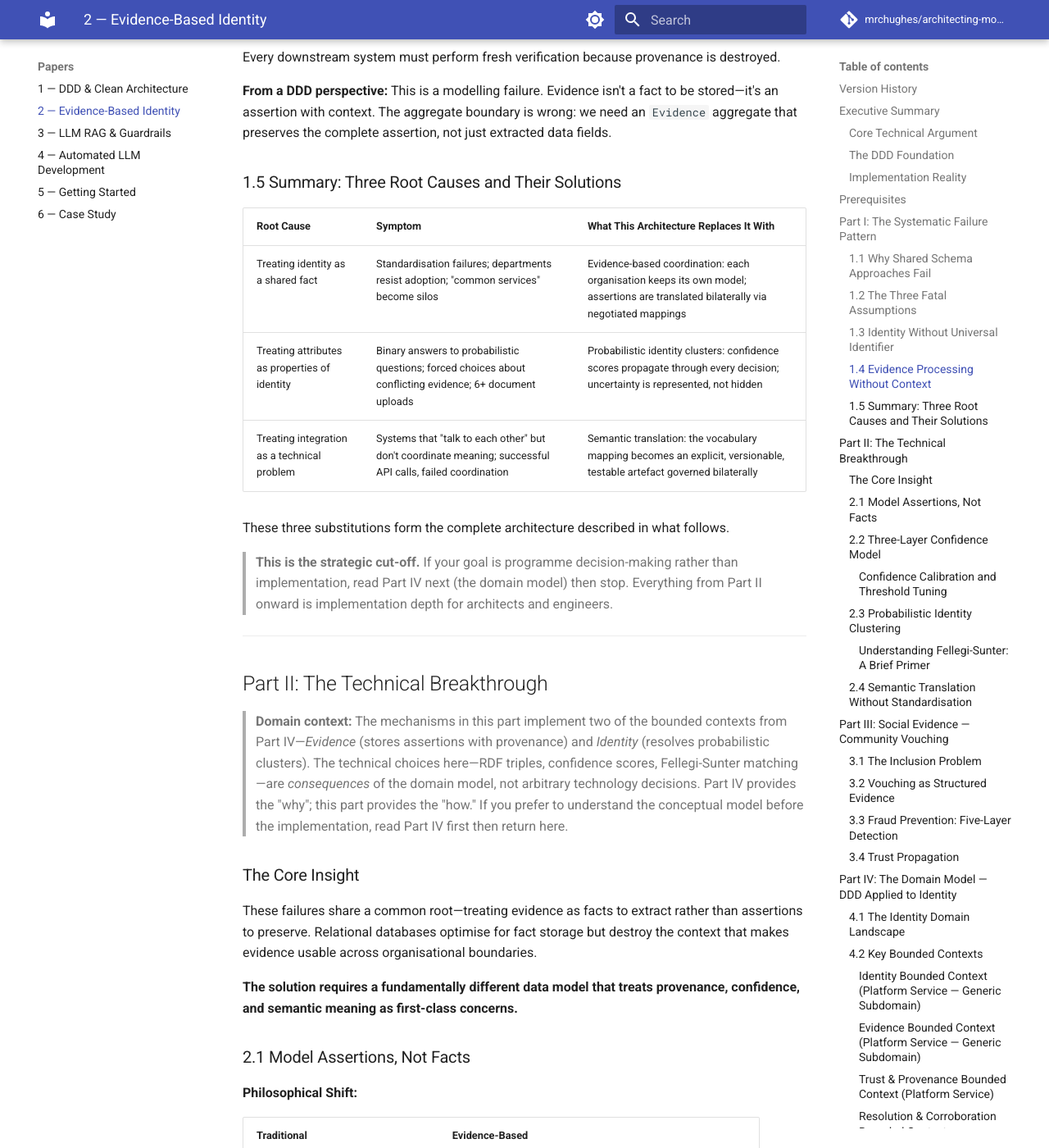
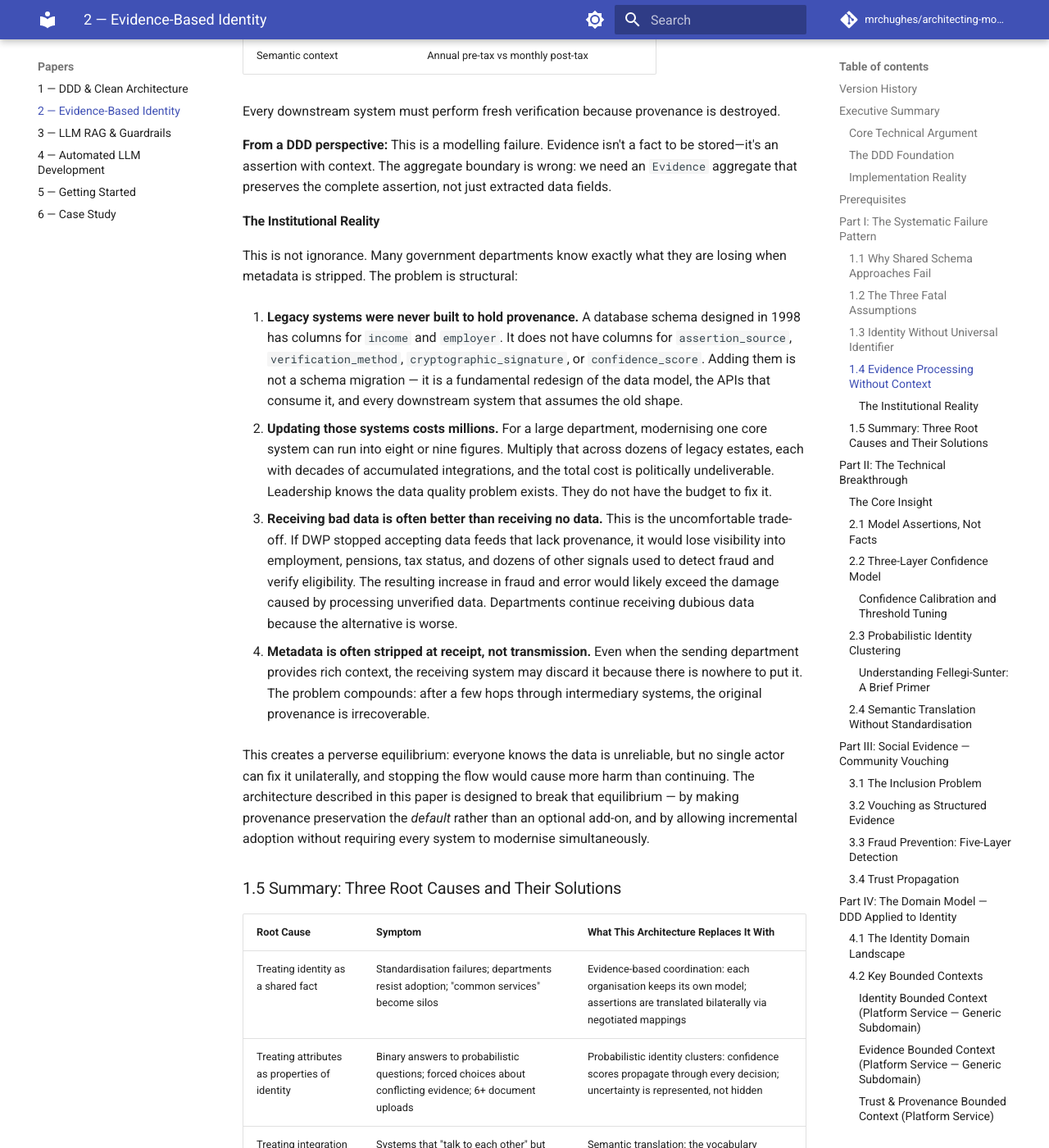
Before and after one commit to mrchughes/architecting-modern-government-services, an MkDocs documentation site: the page built from docs/Paper_2_Evidence_Based_Identity.md, in a window 1280 px wide and 1400 px high, scrolled down 6228 px. Shown: the whole window at 82% size. Built offline with MkDocs 1.6.1 and Material for MkDocs 9.7.7, drawn with Linux system fonts in a browser that asks for light colours; comment, search, counter and statistics services are not loaded; some of the changed text lies outside the part shown.

Commit message:
Add 'The Institutional Reality' subsection to Paper 2 §1.4
- Explains why metadata stripping persists: legacy systems, cost barriers
- Covers the perverse equilibrium of bad data vs no data
- Links to architecture as the solution that breaks the equilibrium

```diff
--- a/docs/Paper_2_Evidence_Based_Identity.md
+++ b/docs/Paper_2_Evidence_Based_Identity.md
@@ -14,6 +14,7 @@
 |---------|------|--------|
 | 1.0 | Feb 2026 | Initial release |
 | 1.1 | Feb 2026 | Added Fellegi-Sunter primer, confidence calibration section, Mermaid diagrams |
+| 1.2 | Mar 2026 | Added §1.4 "The Institutional Reality" — why metadata stripping persists despite known costs; the perverse equilibrium of bad data vs no data |
 
 ---
 
@@ -169,6 +170,20 @@ The database has stripped away everything that makes evidence usable:
 Every downstream system must perform fresh verification because provenance is destroyed.
 
 **From a DDD perspective:** This is a modelling failure. Evidence isn't a fact to be stored—it's an assertion with context. The aggregate boundary is wrong: we need an `Evidence` aggregate that preserves the complete assertion, not just extracted data fields.
+
+#### The Institutional Reality
+
+This is not ignorance. Many government departments know exactly what they are losing when metadata is stripped. The problem is structural:
+
+1. **Legacy systems were never built to hold provenance.** A database schema designed in 1998 has columns for `income` and `employer`. It does not have columns for `assertion_source`, `verification_method`, `cryptographic_signature`, or `confidence_score`. Adding them is not a schema migration — it is a fundamental redesign of the data model, the APIs that consume it, and every downstream system that assumes the old shape.
+
+2. **Updating those systems costs millions.** For a large department, modernising one core system can run into eight or nine figures. Multiply that across dozens of legacy estates, each with decades of accumulated integrations, and the total cost is politically undeliverable. Leadership knows the data quality problem exists. They do not have the budget to fix it.
+
+3. **Receiving bad data is often better than receiving no data.** This is the uncomfortable trade-off. If DWP stopped accepting data feeds that lack provenance, it would lose visibility into employment, pensions, tax status, and dozens of other signals used to detect fraud and verify eligibility. The resulting increase in fraud and error would likely exceed the damage caused by processing unverified data. Departments continue receiving dubious data because the alternative is worse.
+
+4. **Metadata is often stripped at receipt, not transmission.** Even when the sending department provides rich context, the receiving system may discard it because there is nowhere to put it. The problem compounds: after a few hops through intermediary systems, the original provenance is irrecoverable.
+
+This creates a perverse equilibrium: everyone knows the data is unreliable, but no single actor can fix it unilaterally, and stopping the flow would cause more harm than continuing. The architecture described in this paper is designed to break that equilibrium — by making provenance preservation the *default* rather than an optional add-on, and by allowing incremental adoption without requiring every system to modernise simultaneously.
 
 ### 1.5 Summary: Three Root Causes and Their Solutions
 
```
Also changed, not shown: other parts of docs/Paper_2_Evidence_Based_Identity.md (+1 -1 lines), Paper_2_Evidence_Based_Identity.md (+16 -1 lines).
